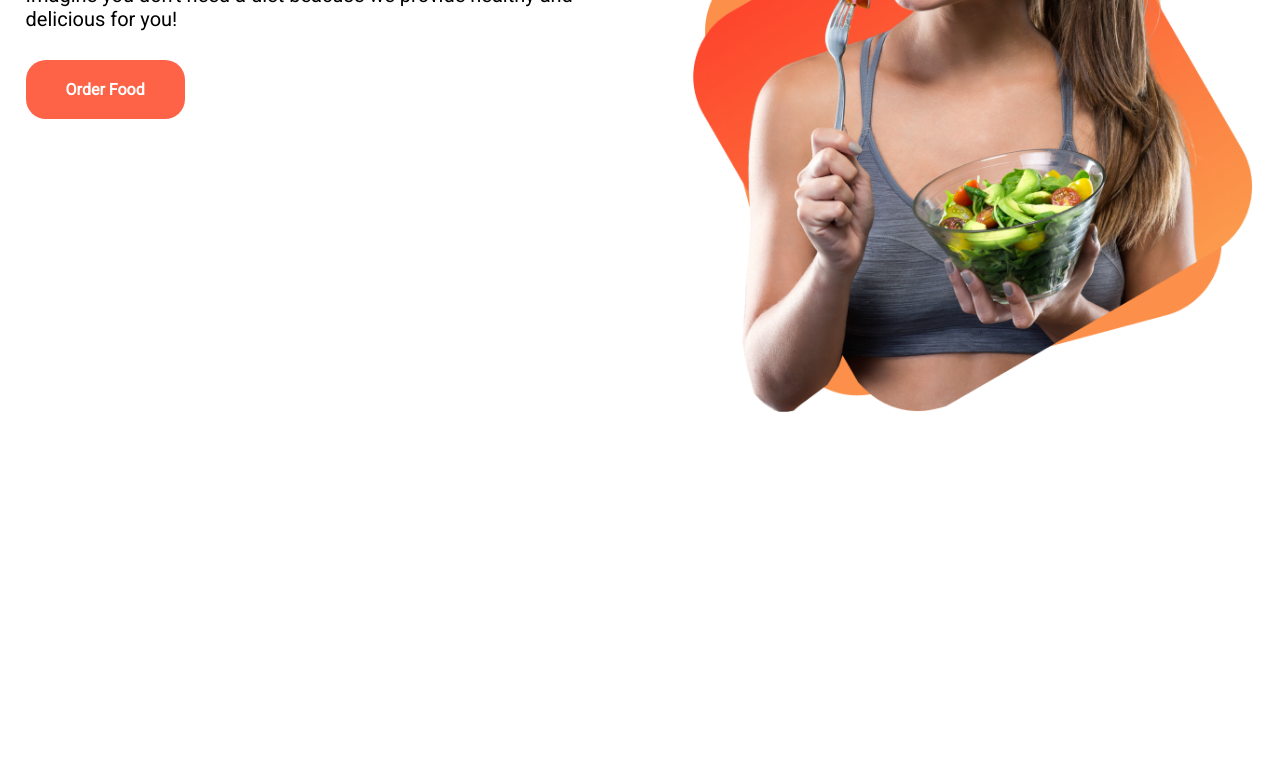
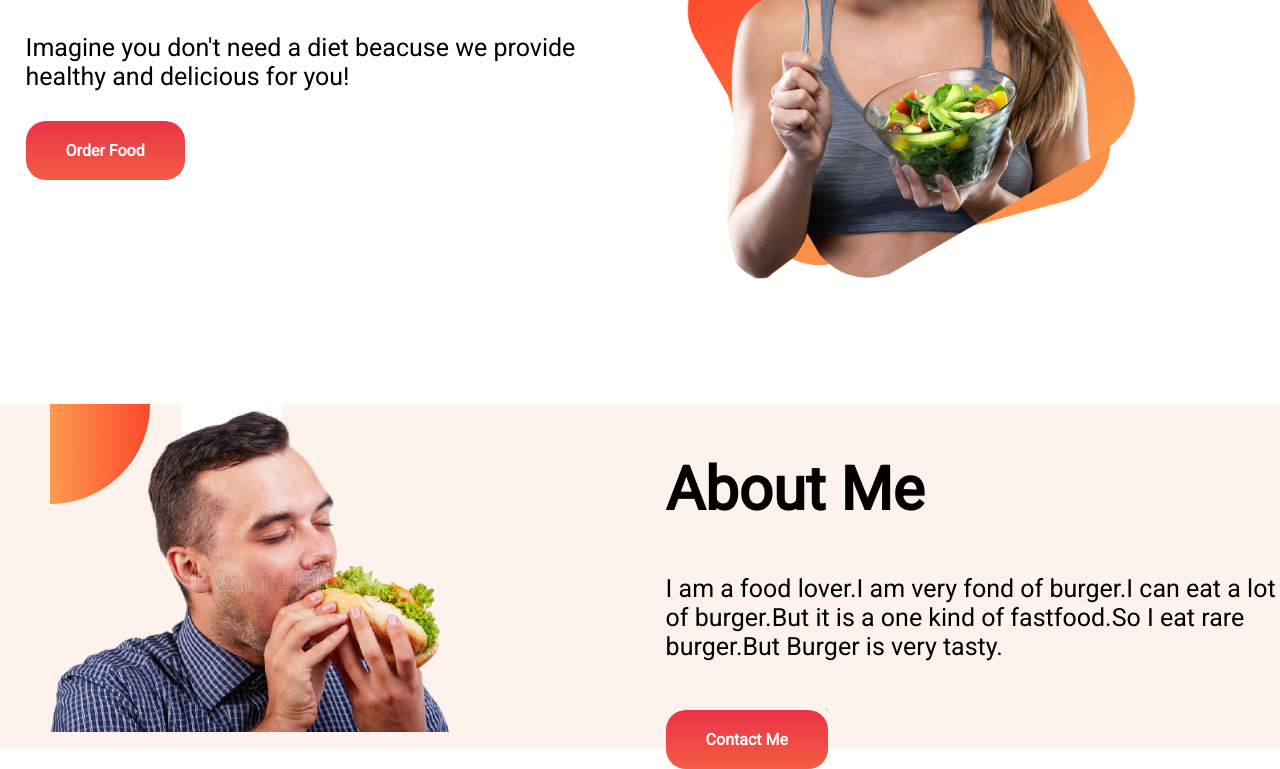
Before and after one commit to pabon98/food-network, a plain HTML site: page index.html in a window 1280 px wide. Shown: the part 258-1027 px from the top of the page. Before the commit the page ends 800 px from the top, so only its background shows below. Drawn offline with Linux system fonts and the light colour scheme.

Commit message:
something added

```diff
--- a/index.html
+++ b/index.html
@@ -16,13 +16,24 @@
 
            <h1><span class="Orange">Skip</span> The Diet</h1>
            <h1>Just Eat Healthy Food</h1>
-           <p>Imagine you don't need a diet beacuse we provide healthy and delicious for you!</p>
-          <br> <a class="button" target="_blank" href="https://github.com/ProgrammingHero1/food-network">Order Food</a></div></br>
-
+           <p>Imagine you don't need a diet beacuse we provide healthy and delicious for you!</p><br>
+           <a class="button" target="_blank" href="https://github.com/ProgrammingHero1/food-network">Order Food</a></div>
         </div>
         <div class="half-width">
             <img src="images/female/Group 8425.png" alt="">
         </div>
 </section>
+<section class="about-me">
+    <div class="half-width">
+        <img src="images/male/bargereat.png" alt="">
+    </div>
+    <div class="half-width">
+        <h1>About Me</h1>
+        <p>I am a food lover.I am very fond of burger.I can eat a lot of burger.But it is a one kind of fastfood.So I eat rare burger.But Burger is very tasty.</p><br><br>
+        <a class="contact-button" target="_blank" href="https://www.linkedin.com/in/hasin-anjum-pabon-370715206/">Contact Me</a>
+
+    </div>
+
+</section>
 </body>
 </html>
--- a/style.css
+++ b/style.css
@@ -4,7 +4,7 @@ body
     margin: 0;
 }
 h1{
-    font-size: 50px;
+    font-size: 60px;
 
 }
 .Orange
@@ -13,9 +13,10 @@ h1{
 }
 p
 {
-    font-size: 20px;
+    font-size: 25px;
     font-weight: 400;
     margin-block: 5%;
+
 }
 section
 {
@@ -25,23 +26,37 @@ section
 {
     width: 50%;
     padding-left: 2%;
+
 }
 .half-width img
 {
-    width: 100%;
-}
-.half-width a
-{
-    margin: auto;
+    width: 80%;
+
 }
 .button
 {
     text-decoration: none;
-   background-color: tomato;
+   background-image: linear-gradient(#eb3349, #f45c43);
    color: white;
    font-weight: 700;
     padding: 20px 40px;
     border-radius: 20px;
-
-
 }
+.about-me
+{
+    background-image: url(images/shapes/7.png);
+    margin-top: 100px;
+}
+.contact-button
+{
+    text-decoration: none;
+    background-image:linear-gradient(#eb3349, #f45c43);
+    color: white;
+   font-weight: 700;
+    padding: 20px 40px;
+    border-radius: 20px;
+}
+.half-width p
+{
+    font-weight: 400;
+}
```
Also changed, not shown: images/male/bargereat.png (renamed from images/male/guy-eats-hot-dog-which-himself-has-prepared-street-food-young-man-blue-shirt-eats-hot-dog-white-background-100449486-removebg-preview.png).
